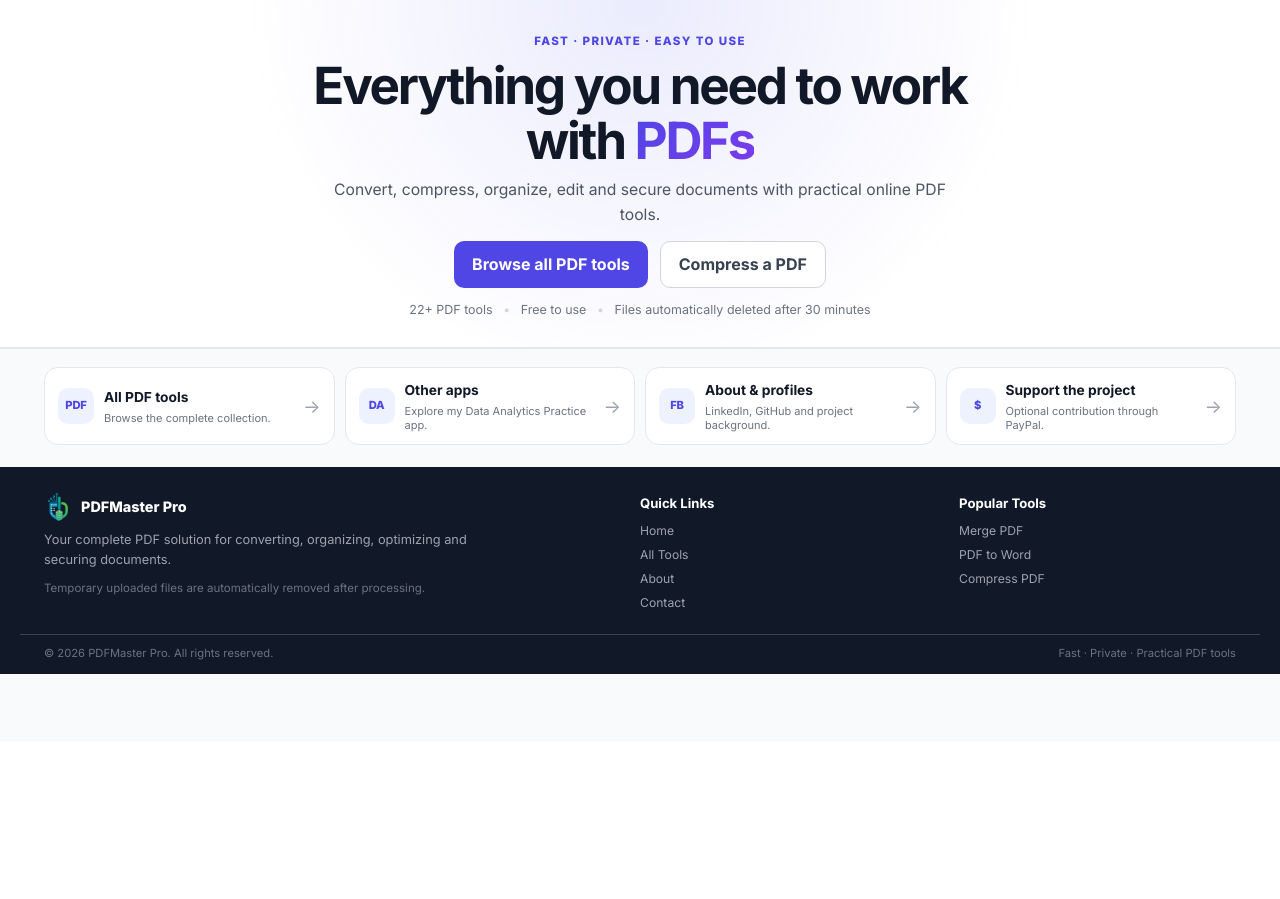
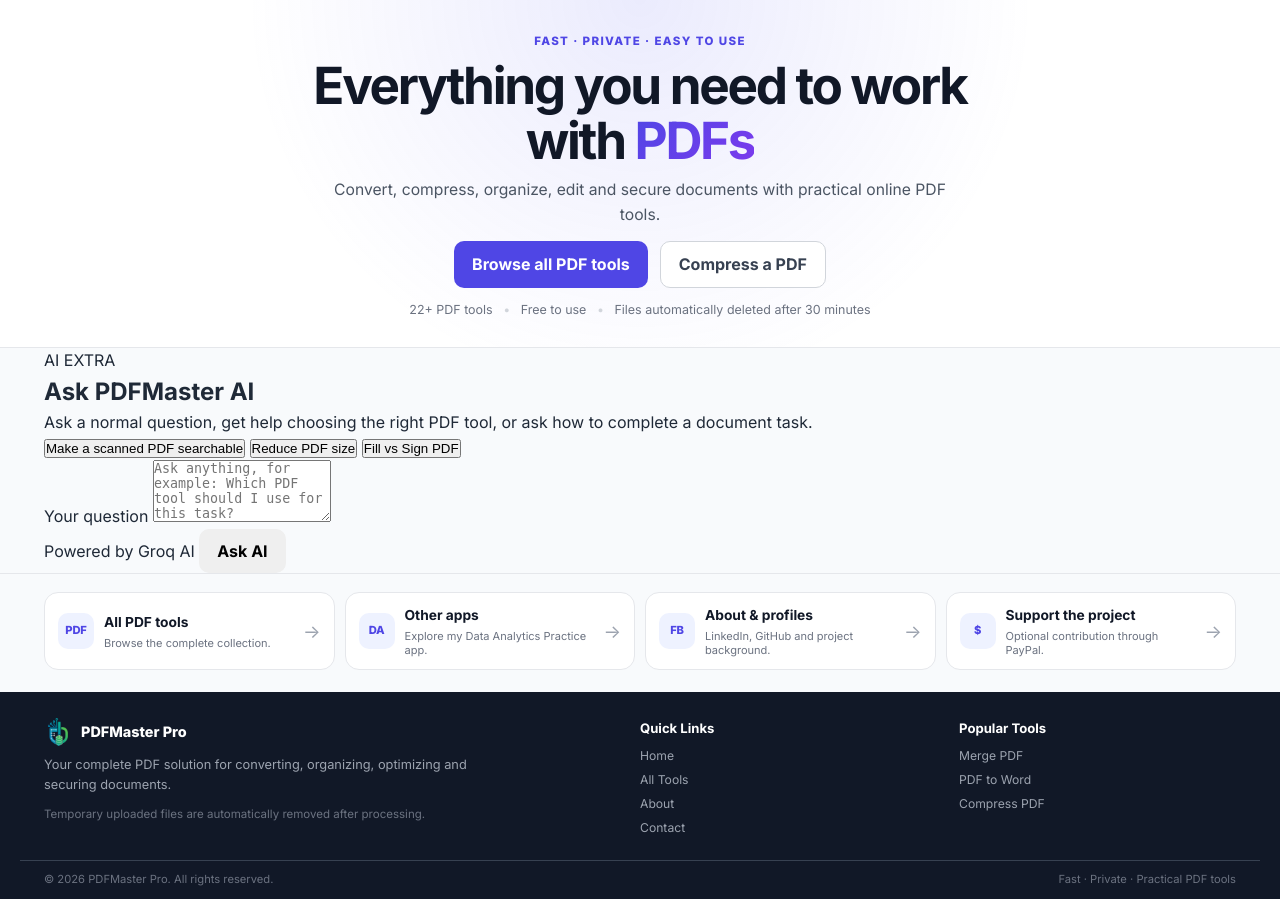
Before and after one commit to ferdousbhuiya/Online_PDF_Converter, a Flask app: page / in a window 1280 px wide. Shown: the part 58-957 px from the top of the page. Before the commit the page ends 732 px from the top, so only its background shows below. Run offline with Flask 3, Linux system fonts and the light colour scheme.

Commit message:
Feature AI assistant prominently on home page

```diff
--- a/templates/index.html
+++ b/templates/index.html
@@ -1,5 +1,5 @@
 {% extends "base.html" %}
-{% block extra_head %}<link rel="stylesheet" href="{{ url_for('static', filename='css/profile-home.css') }}?v=20260902-a">{% endblock %}
+{% block extra_head %}<link rel="stylesheet" href="{{ url_for('static', filename='css/profile-home.css') }}?v=20260902-ai">{% endblock %}
 {% block content %}
 <section class="home-hero home-hero-focused compact-home-hero">
     <div class="container home-hero-inner">
@@ -11,6 +11,34 @@
             <a href="{{ url_for('tool_page', tool_id='compress') }}" class="btn btn-secondary">Compress a PDF</a>
         </div>
         <div class="trust-line">22+ PDF tools <span>•</span> Free to use <span>•</span> Files automatically deleted after 30 minutes</div>
+    </div>
+</section>
+
+<section class="ai-home-section">
+    <div class="container">
+        <div class="ai-home-card">
+            <div class="ai-home-copy">
+                <span class="ai-home-badge">AI EXTRA</span>
+                <h2>Ask PDFMaster AI</h2>
+                <p>Ask a normal question, get help choosing the right PDF tool, or ask how to complete a document task.</p>
+                <div class="ai-question-chips">
+                    <button type="button" data-ai-question="Which tool should I use to make a scanned PDF searchable?">Make a scanned PDF searchable</button>
+                    <button type="button" data-ai-question="How can I reduce PDF size without losing too much quality?">Reduce PDF size</button>
+                    <button type="button" data-ai-question="What is the difference between Fill PDF and Sign PDF?">Fill vs Sign PDF</button>
+                </div>
+            </div>
+            <div class="ai-home-panel">
+                <form id="aiAskForm" class="ai-ask-form">
+                    <label for="aiQuestion">Your question</label>
+                    <textarea id="aiQuestion" maxlength="2000" rows="4" placeholder="Ask anything, for example: Which PDF tool should I use for this task?"></textarea>
+                    <div class="ai-ask-actions">
+                        <span>Powered by Groq AI</span>
+                        <button type="submit" id="aiAskButton" class="btn ai-ask-button">Ask AI</button>
+                    </div>
+                </form>
+                <div id="aiAnswer" class="ai-answer" hidden></div>
+            </div>
+        </div>
     </div>
 </section>
 
@@ -39,3 +67,4 @@
     </div>
 </section>
 {% endblock %}
+{% block scripts %}<script src="{{ url_for('static', filename='js/ai-home.js') }}?v=20260902-ai"></script>{% endblock %}
```
